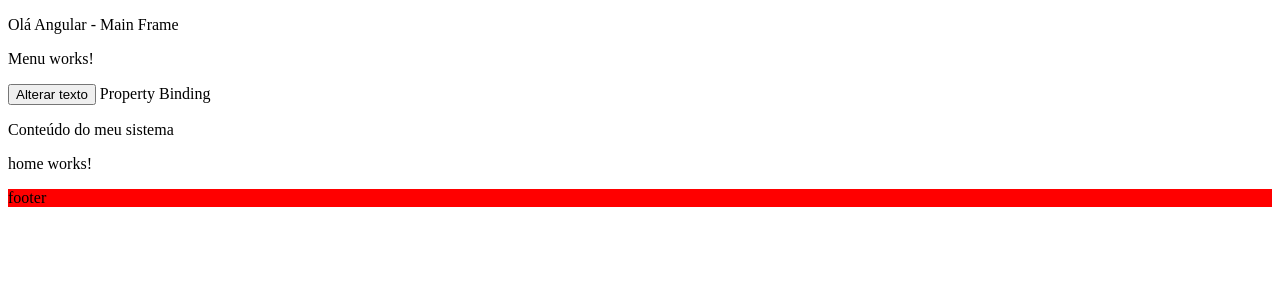
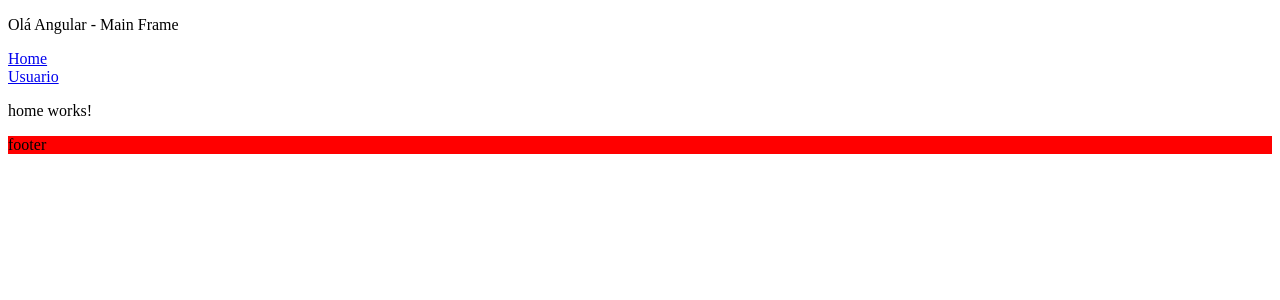
Before and after one commit to bsfbruno/angular8, an Angular app: page /home in a window 1280 px wide. Shown: the top 300 px of the page. Built offline with nearby package versions, Linux system fonts and the light colour scheme.

Commit message:
Router-Link

```diff
--- a/src/app/app.component.html
+++ b/src/app/app.component.html
@@ -1,7 +1,4 @@
 <p>Olá Angular - Main Frame</p>
 <app-menu></app-menu>
-<div>
-  <p>Conteúdo do meu sistema</p>
-</div>
 <router-outlet></router-outlet>
 <app-footer></app-footer>
--- a/src/app/menu/menu.component.html
+++ b/src/app/menu/menu.component.html
@@ -1,5 +1,6 @@
-<p>Menu works!</p>
-<button (click)="alterarText()">
-    Alterar texto
-</button>
-{{ text }}
+<div>
+    <a routerLink="home">Home</a>
+</div>
+<div>
+    <a routerLink="usuario">Usuario</a>
+</div>
```
